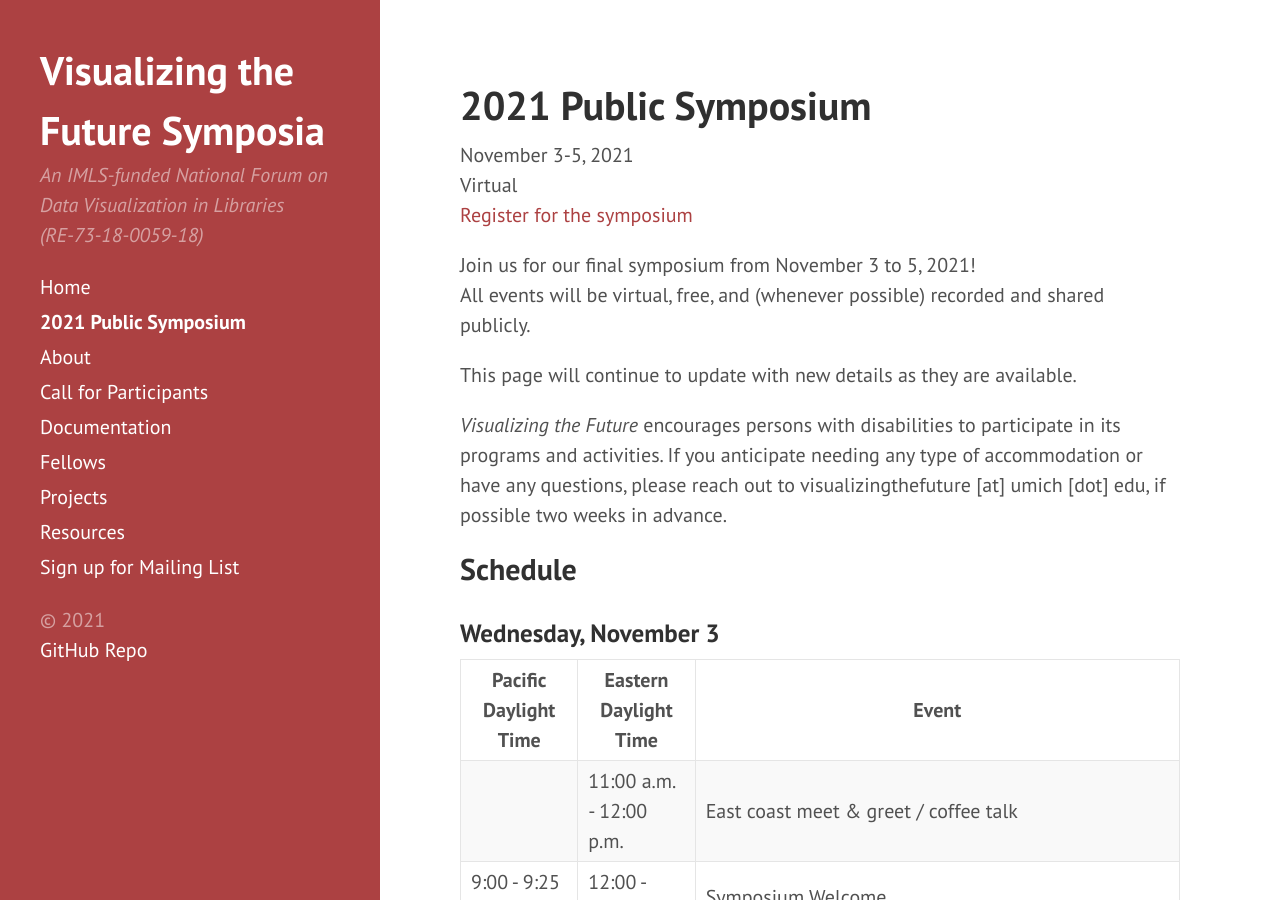
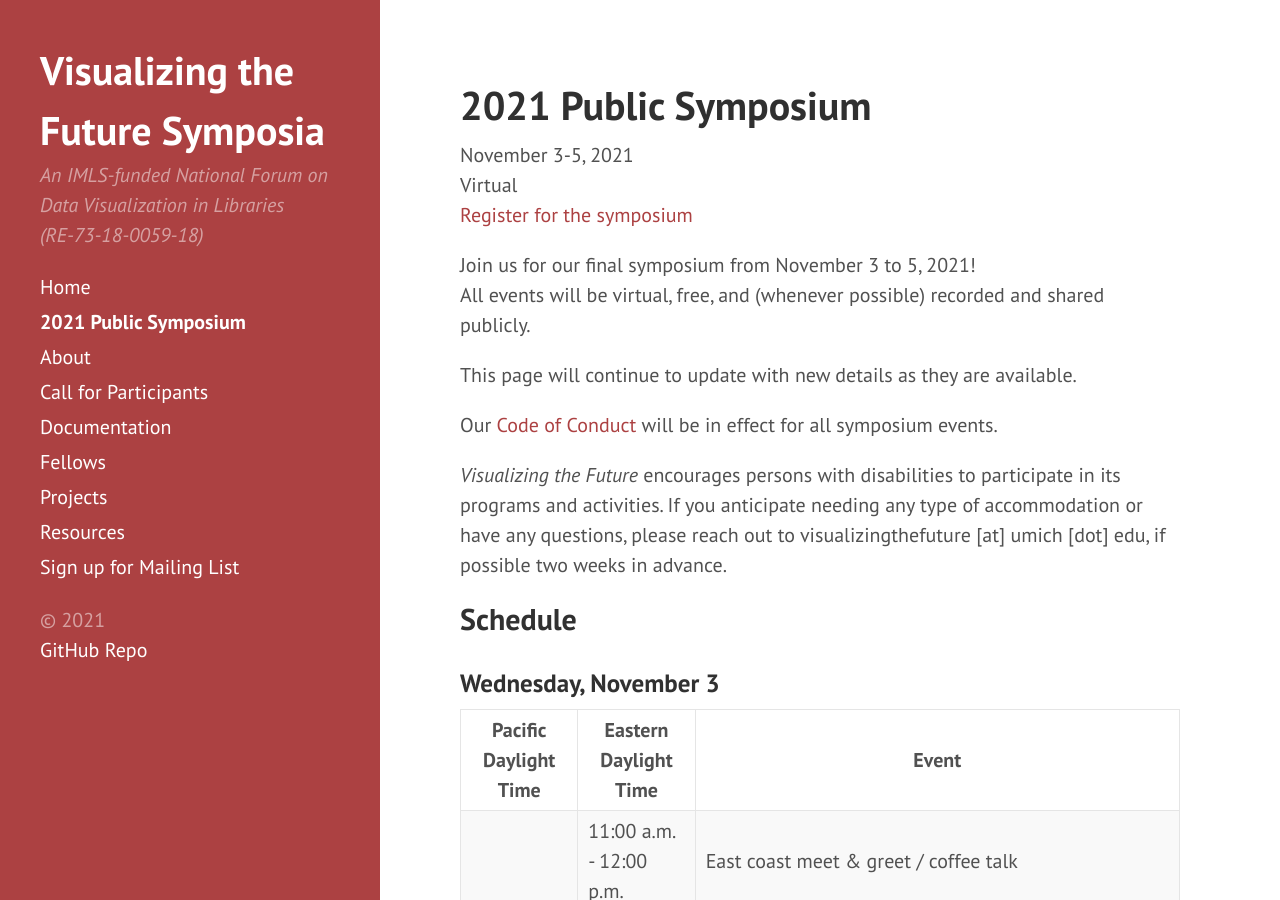
Before and after one commit to visualizingthefuture/visualizingthefuture.github.io, a Jekyll site: the page built from symposium.md, in a window 1280 px wide and 900 px high. Built offline with Jekyll 4.4.1, drawn with Linux system fonts in a browser that asks for light colours.

Commit message:
Adding Code of Conduct

```diff
--- a/symposium.md
+++ b/symposium.md
@@ -12,6 +12,7 @@
 
 This page will continue to update with new details as they are available.
 
+Our [Code of Conduct](code-of-conduct) will be in effect for all symposium events.
 
 *Visualizing the Future* encourages persons with disabilities to participate in its programs and activities. If you anticipate needing any type of accommodation or have any questions, please reach out to visualizingthefuture [at] umich [dot] edu, if possible two weeks in advance.
 
```
